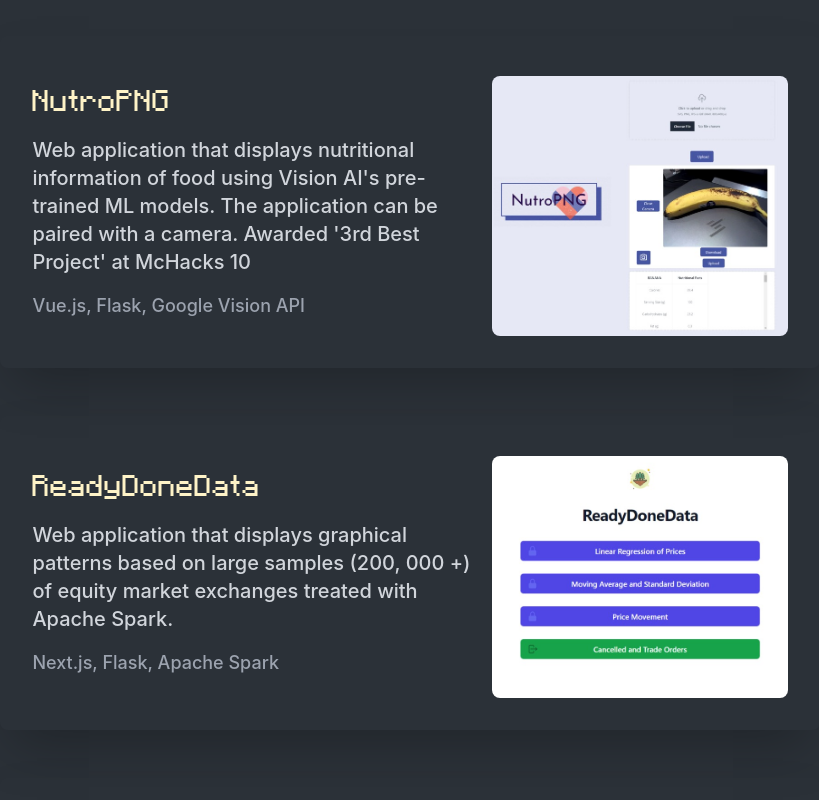
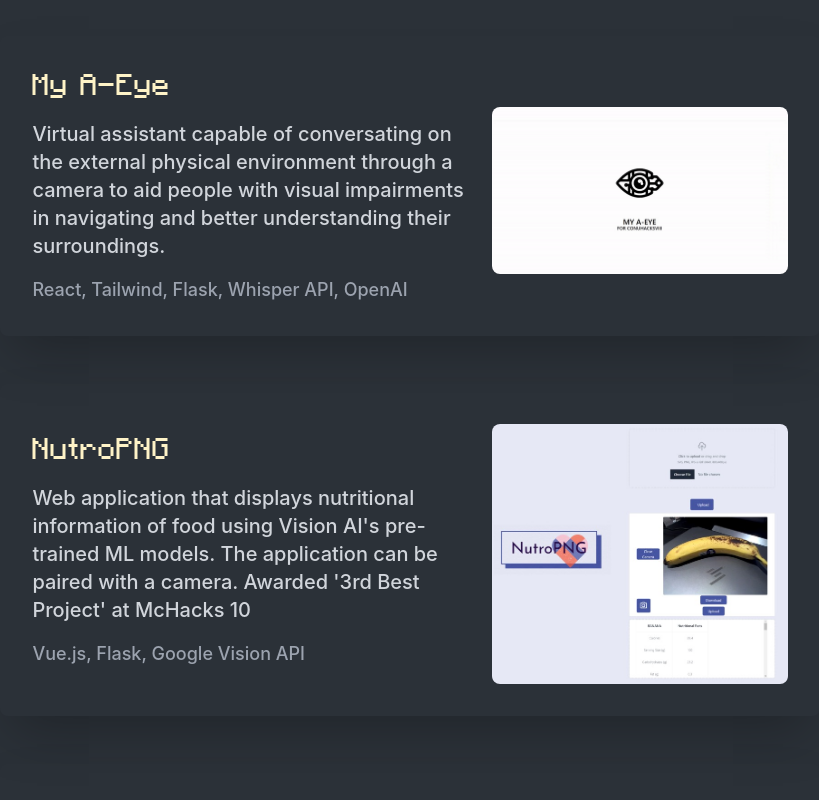
Before and after one commit to siwuagain/website, a React (Vite) app in the folder app/: page / in a window 1280 px wide. Shown: the part 1100-1900 px from the top of the page, without its empty margins (230-1049 px from the left). Built offline with nearby package versions, Linux system fonts and the light colour scheme.

Commit message:
added project

```diff
--- a/app/src/components/projects/project.jsx
+++ b/app/src/components/projects/project.jsx
@@ -3,7 +3,16 @@
 import Zen from '../../assets/projects/zen.png'
 import DrooVe from '../../assets/projects/droove.png'
 import BookGif from '../../assets/animations/book.gif'
+import MyAEye from '../../assets/projects/myaeye.gif'
 const projects = [
+
+  {
+    name: 'My A-Eye',
+    href: 'https://github.com/LawrenceLiang02/My-A-Eye-Frontend',
+    description: "Virtual assistant capable of conversating on the external physical environment through a camera to aid people with visual impairments in navigating and better understanding their surroundings."
+    ,tools: "React, Tailwind, Flask, Whisper API, OpenAI"
+    ,img: MyAEye
+  },
   { name: 'NutroPNG',
     href: 'https://github.com/siwuagain/mchacks',
     description: "Web application that displays nutritional information of food using Vision AI's pre-trained ML models. The application can be paired with a camera. Awarded '3rd Best Project' at McHacks 10"
@@ -27,7 +36,7 @@
     description: "Itinerary optimization system for truck drivers that lists recommended rest stops based on starting location, destination, and time slept. Awarded 'Best Beginner Project' at CodeJam 12."
     ,tools: "Node.js, TailwindCSS"
     ,img: DrooVe
-  }
+  },
 ]
 
 
```
Also changed, not shown: app/src/assets/projects/myaeye.gif (added).
